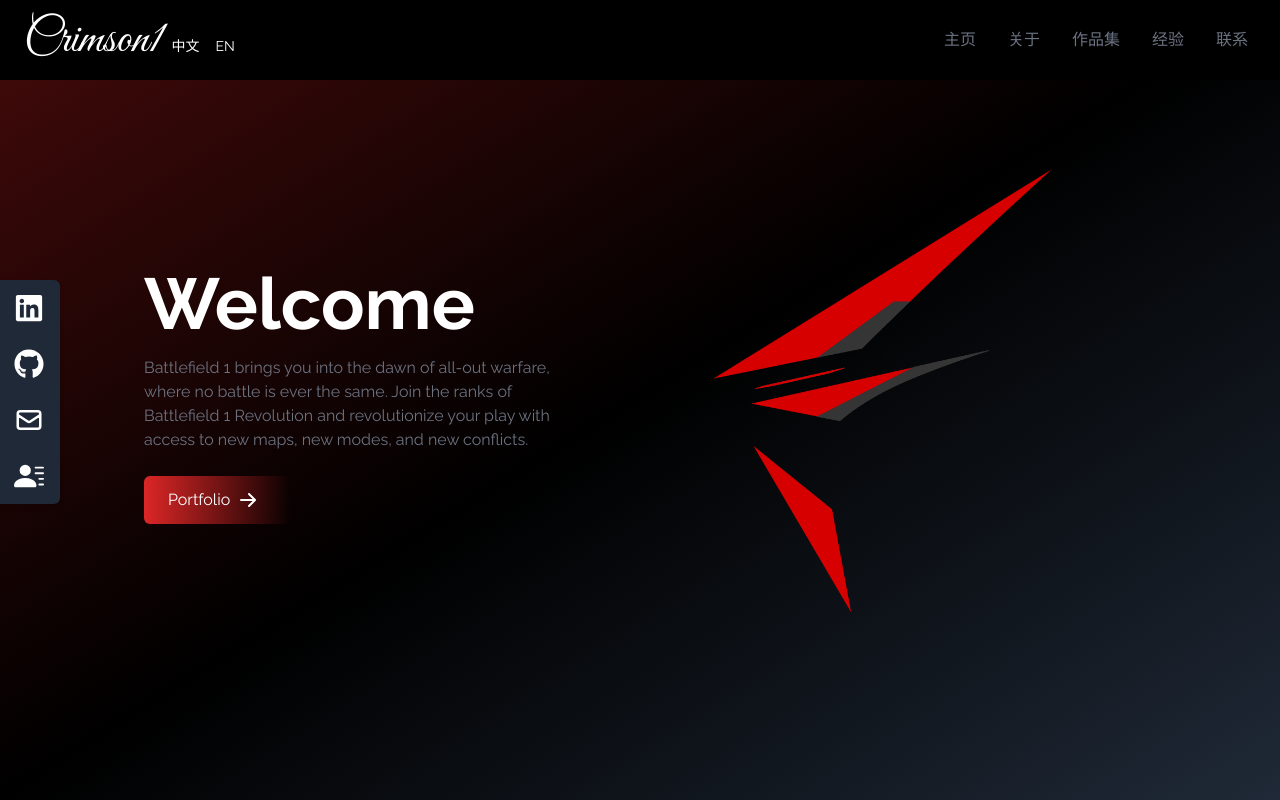
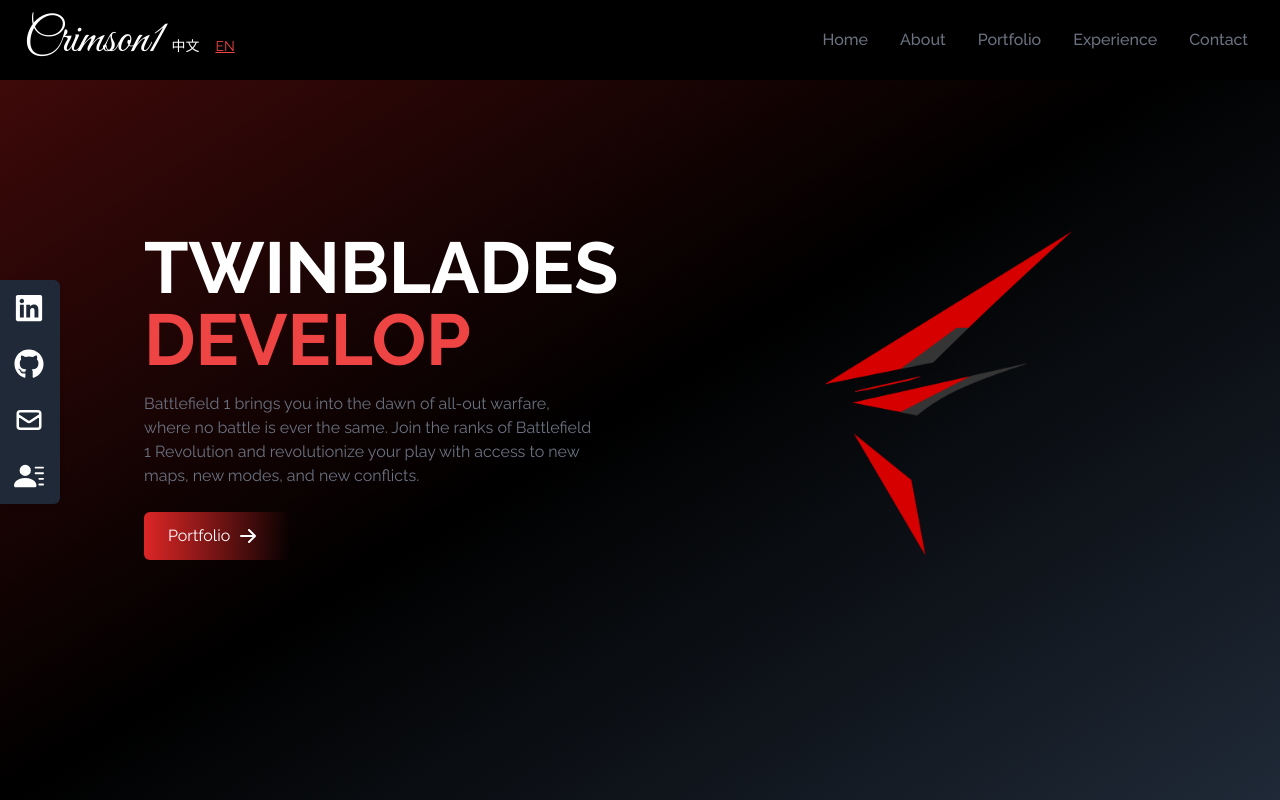
Before and after one commit to Aiden1024/ReactPortfolio, a React (Create React App) app: page / in a window 1280 px wide. Shown: the top 800 px of the page. Built offline with nearby package versions, Linux system fonts and the light colour scheme.

Commit message:
Button color set

```diff
--- a/src/components/Contact.jsx
+++ b/src/components/Contact.jsx
@@ -43,7 +43,7 @@ const Contact = () => {
 
             <div className='md:flex flex-col text-center h-full hidden px-10 mx-auto w-1/3'>
               <div className=' text-6xl py-12'>
-                <h2 className='text-red-800'>TWINBLADES</h2>
+                <h2 className='text-red-500'>TWINBLADES</h2>
                 <h2 >DEVELOP</h2>
               </div>
 
--- a/src/components/Home.jsx
+++ b/src/components/Home.jsx
@@ -12,7 +12,7 @@ const Home = () => {
       items-center flex-col justify-center h-full px-4 text-white '>
         <div className='flex flex-col justify-center h-full'>
             <h2 className='text-7xl  font-bold text-white'>
-                Welcome
+                TWINBLADES <span className=' text-red-500'>DEVELOP</span>
             </h2>
             <p className='text-gray-500 py-4 max-w-md'>
             Battlefield 1 brings you into the dawn of all-out
--- a/src/components/NavBar.jsx
+++ b/src/components/NavBar.jsx
@@ -1,4 +1,4 @@
-import React, { useState, useEffect} from 'react'
+import React, { useState} from 'react'
 import {FaBars, FaTimes} from "react-icons/fa"
 import{Link} from 'react-scroll'
 // import {HiOutlineLanguage} from 'react-icons/hi2'
@@ -6,12 +6,8 @@ import Locale, { changeLang } from '../locales/index'
 
 const NavBar = (props) => {
   const [nav, setNav] = useState(false);
-  const [isEn, setEn] = useState(false);
 
   const initLang = props.lang;
-
-
-  var curr_lang = 'en';
 
   const links = [
     {
@@ -45,14 +41,16 @@ const NavBar = (props) => {
           Crimson1
         </button>
 
-        <button className=' text-white text-sm hover:text-red-800 border-gray-500 p-2 duration-200
-        ' onClick={() => changeLang('cn')}>
+        <button className={` ${localStorage.getItem("currLang") === "cn" ? " text-red-500 underline" : "text-white"}
+          text-sm hover:text-red-800 border-gray-500 p-2 duration-200 `}
+        onClick={() => changeLang('cn')}>
          <div className=' '>
           中文
          </div>
         </button>
 
-        <button className=' text-white text-sm hover:text-red-800 border-gray-500 p-2 duration-200'
+        <button className={` ${localStorage.getItem("currLang") === "en" ? "text-red-500 underline" : "text-white"}
+          text-sm hover:text-red-800 border-gray-500 p-2 duration-200 `}
         onClick={() => changeLang('en')}>
          <div className=' '>
           EN
--- a/src/locales/index.tsx
+++ b/src/locales/index.tsx
@@ -5,13 +5,14 @@ export type { RequiredLocaleType } from "./cn";
 
 
 const DEFAULT_LANG = "en";
-const current_lang = localStorage.getItem("currLang");
+var current_lang = localStorage.getItem("currLang");
 
 export const AllLangs = [
     "en",
     "cn",
   ] as const;
 
+  //get user brower's language when currLang is not in the Localstorage
 export function getLanguage() {
     try {
       const gotLang =  navigator.language.toLowerCase();
@@ -37,7 +38,10 @@ export function changeLang(Lang: string) {
 }
 
 
-
+  if (current_lang === null) {
+    current_lang = getLanguage() as string;
+    localStorage.setItem('currLang', DEFAULT_LANG);
+  }
 
   const fallbackLang = (current_lang === "en" ? EN : CN);
   export default fallbackLang as typeof CN;
```
